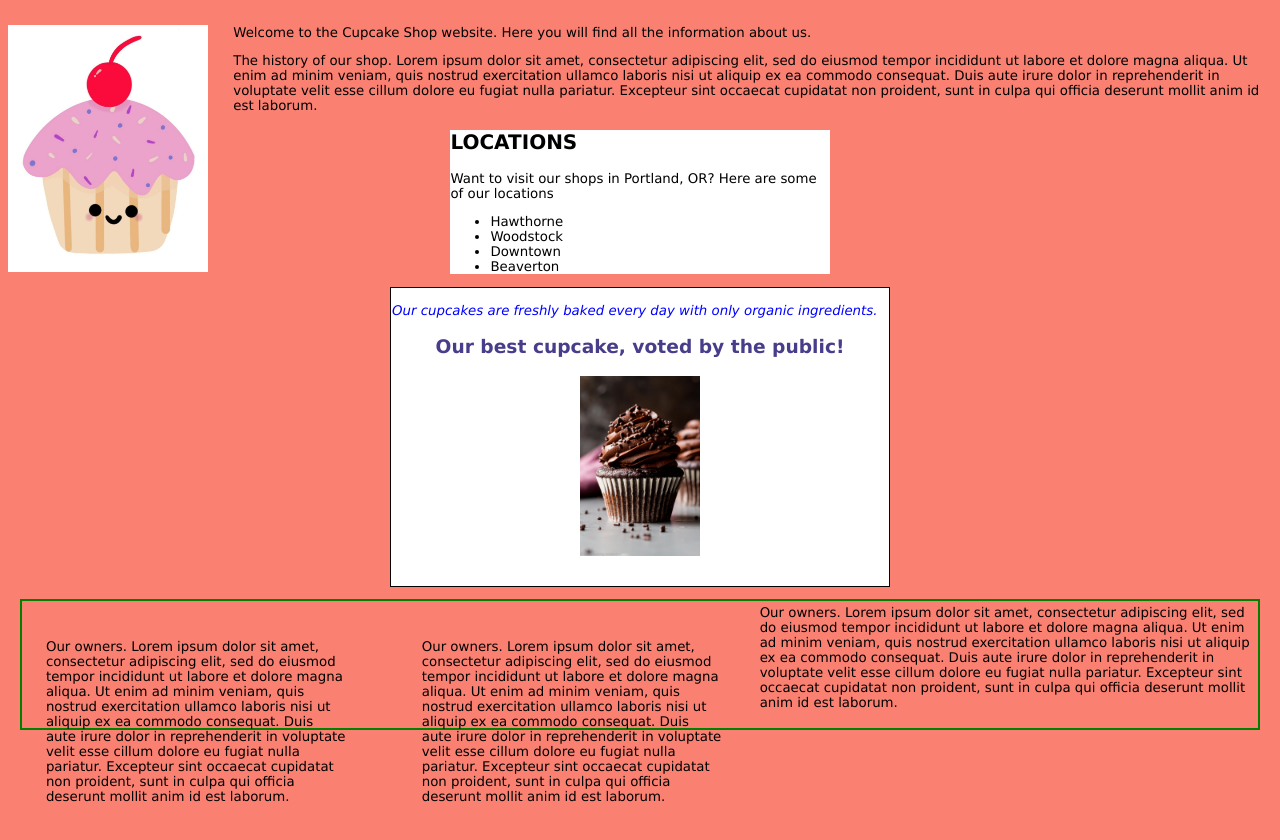
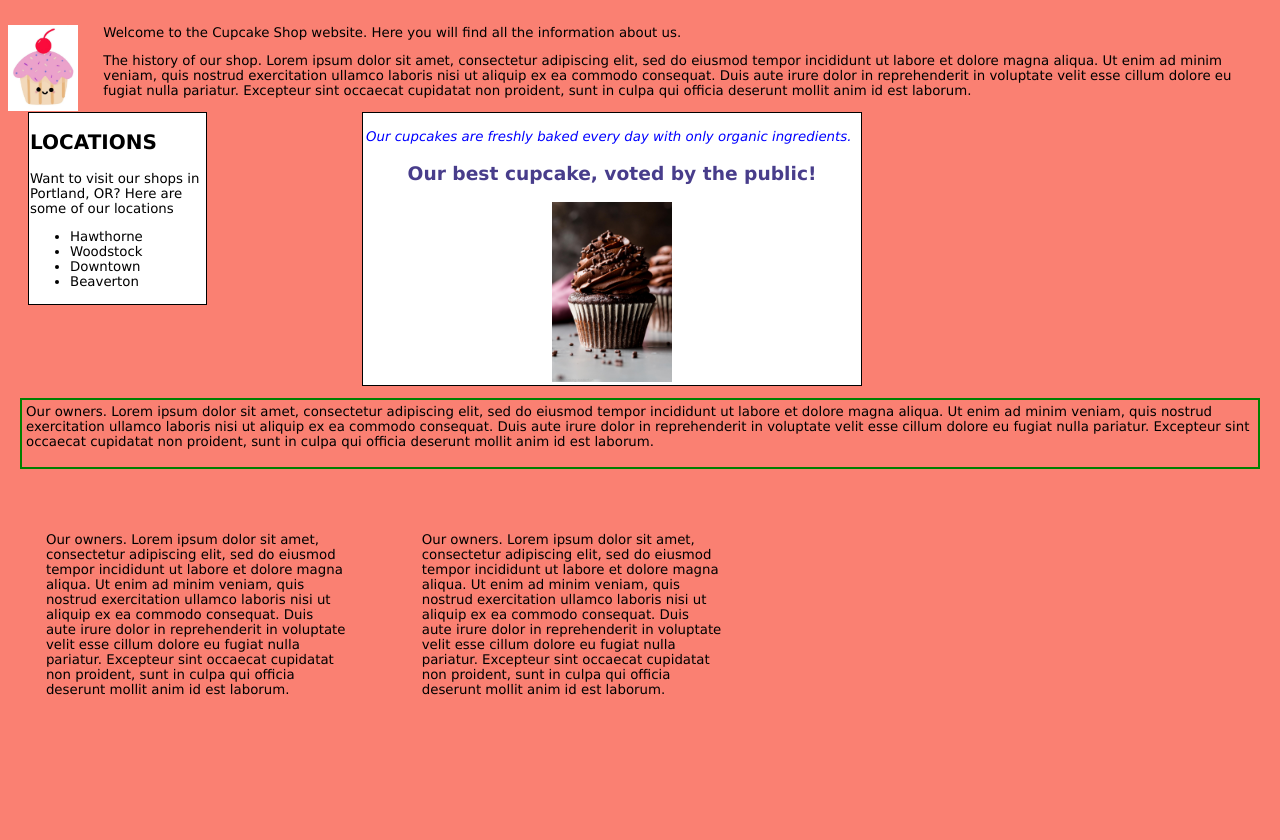
Before and after one commit to rafapetra/cupcake, a plain HTML site: page index.html in a window 1280 px wide. Shown: the part 82-922 px from the top of the page. After the commit the page ends 830 px from the top, so only its background shows below. Drawn offline with Linux system fonts and the light colour scheme.

Commit message:
changed styles to images and fonts

```diff
--- a/css/style.css
+++ b/css/style.css
@@ -27,15 +27,29 @@ p.best {
   margin: auto;
 }
 .cupcake2 {
-  width: 200px;
+  width: 70px;
   float: left;
   margin-right: 2%;
 }
-.sidebar {
-  width: 30%;
+.box0 {
+  width: 50%;
+  height: auto;
   background-color: white;
-  margin: auto;
-  display: block;
+  margin-left: 20px;
+  margin-right: 0px;
+  margin-bottom: 3%;
+  border: 1px solid black;
+  padding: 1px;
+
+}
+.box1 {
+  width: 500px;
+  height: auto;
+  background-color:white;
+  padding: 3px;
+  border: 1px solid #000;
+  box-sizing: border-box;
+  margin-left: 4px;
 }
 .column {
   width: 300px;
@@ -43,20 +57,16 @@ p.best {
   margin: 3%;
   display: block;
 }
-.box1 {
-  width: 500px;
-  height: 300px;
-  background-color:white;
-  padding: 1px;
-  border: 1px solid #000;
-  box-sizing: border-box;
-  margin: auto;
-  display: block;
-}
-
 .my-class {
   margin: 12px;
   border: 2px solid green;
   padding: 4px;
   display: block;
 }
+
+.grid-container {
+  display: grid;
+  grid-template-columns: 350px 500px;
+  grid-gap: -5px;
+  grid-area: auto;
+}
--- a/index.html
+++ b/index.html
@@ -13,7 +13,9 @@
     <p>The history of our shop. Lorem ipsum dolor sit amet, consectetur adipiscing elit, sed do eiusmod tempor incididunt ut labore et dolore magna aliqua. Ut enim ad minim veniam, quis nostrud exercitation ullamco laboris nisi ut aliquip ex ea commodo consequat. Duis aute irure dolor in reprehenderit in voluptate velit esse cillum dolore eu fugiat nulla pariatur. Excepteur sint occaecat cupidatat non proident, sunt in culpa qui officia deserunt mollit anim id est laborum.</p>
     </div>
 
-    <div class="sidebar">
+    <div class="grid-container">
+      <div class="grid-child purple">
+        <div class="box0">
           <h2>LOCATIONS</h2>
           <p>Want to visit our shops in Portland, OR? Here are some of our locations</p>
           <ul>
@@ -23,13 +25,19 @@
             <li>Beaverton</li>
           </ul>
         </div>
+      </div>
 
+      <div class="grid-child green">
         <div class="box1">
           <p class="flashy">Our cupcakes are freshly baked every day with only organic ingredients.</p>
           <p class="best">Our best cupcake, voted by the public!</p>
           <img src="IMG/cupcake.jpeg" alt="Cupcake" class="cupcake">
         </div>
+      </div>
+     </div>
 
+  <div class="my-class">Our owners. Lorem ipsum dolor sit amet, consectetur adipiscing elit, sed do eiusmod tempor incididunt ut labore et dolore magna aliqua. Ut enim ad minim veniam, quis nostrud exercitation ullamco laboris nisi ut aliquip ex ea commodo consequat. Duis aute irure dolor in reprehenderit in voluptate velit esse cillum dolore eu fugiat nulla pariatur. Excepteur sint occaecat cupidatat non proident, sunt in culpa qui officia deserunt mollit anim id est laborum.</p>
+  </div>
   <div class="column">
     <p>Our owners. Lorem ipsum dolor sit amet, consectetur adipiscing elit, sed do eiusmod tempor incididunt ut labore et dolore magna aliqua. Ut enim ad minim veniam, quis nostrud exercitation ullamco laboris nisi ut aliquip ex ea commodo consequat. Duis aute irure dolor in reprehenderit in voluptate velit esse cillum dolore eu fugiat nulla pariatur. Excepteur sint occaecat cupidatat non proident, sunt in culpa qui officia deserunt mollit anim id est laborum.</p>
   </div>
@@ -38,7 +46,5 @@
     <p>Our owners. Lorem ipsum dolor sit amet, consectetur adipiscing elit, sed do eiusmod tempor incididunt ut labore et dolore magna aliqua. Ut enim ad minim veniam, quis nostrud exercitation ullamco laboris nisi ut aliquip ex ea commodo consequat. Duis aute irure dolor in reprehenderit in voluptate velit esse cillum dolore eu fugiat nulla pariatur. Excepteur sint occaecat cupidatat non proident, sunt in culpa qui officia deserunt mollit anim id est laborum.</p>
   </div>
 
-  <div class="my-class">Our owners. Lorem ipsum dolor sit amet, consectetur adipiscing elit, sed do eiusmod tempor incididunt ut labore et dolore magna aliqua. Ut enim ad minim veniam, quis nostrud exercitation ullamco laboris nisi ut aliquip ex ea commodo consequat. Duis aute irure dolor in reprehenderit in voluptate velit esse cillum dolore eu fugiat nulla pariatur. Excepteur sint occaecat cupidatat non proident, sunt in culpa qui officia deserunt mollit anim id est laborum.</p>
-  </div>
 </body>
 </html>
```
Lines whose indentation alone changed are shown as unchanged.
